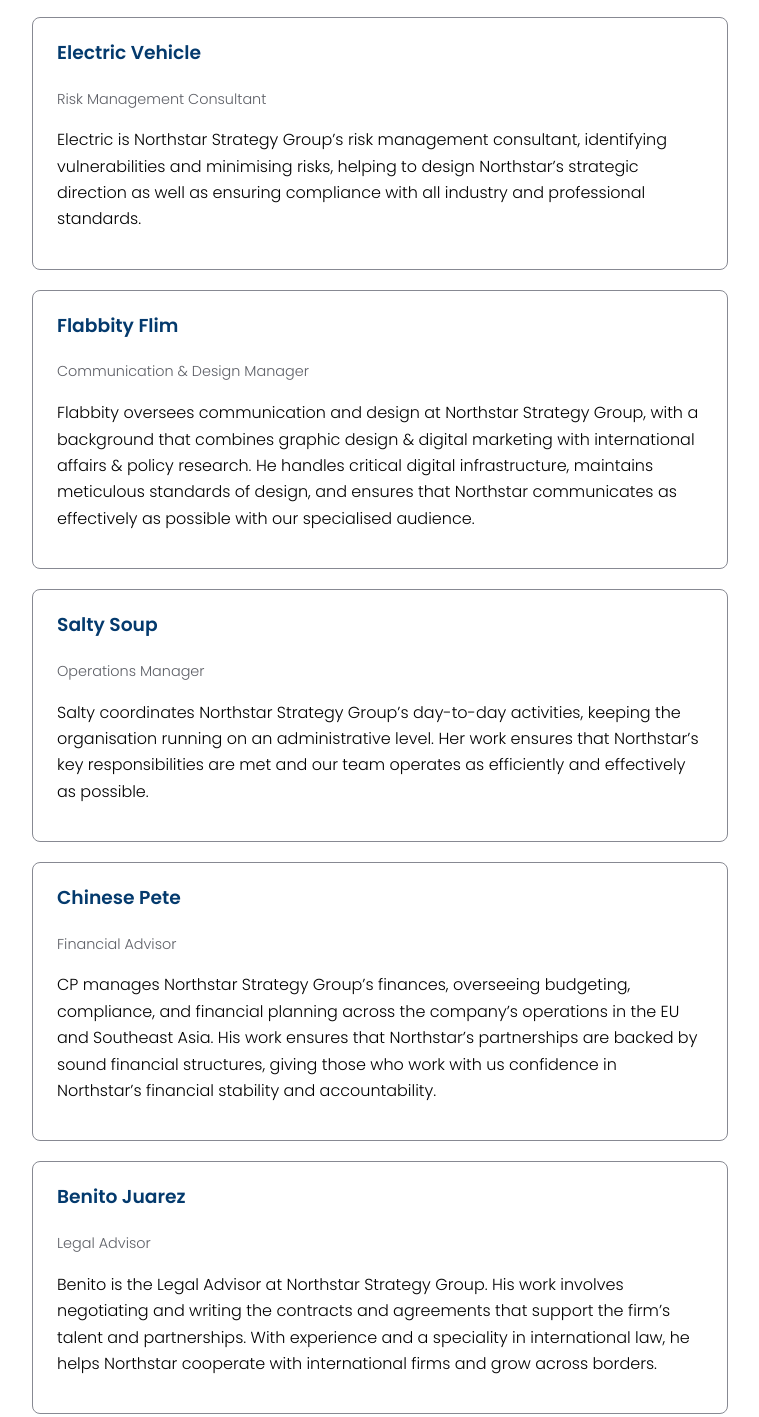
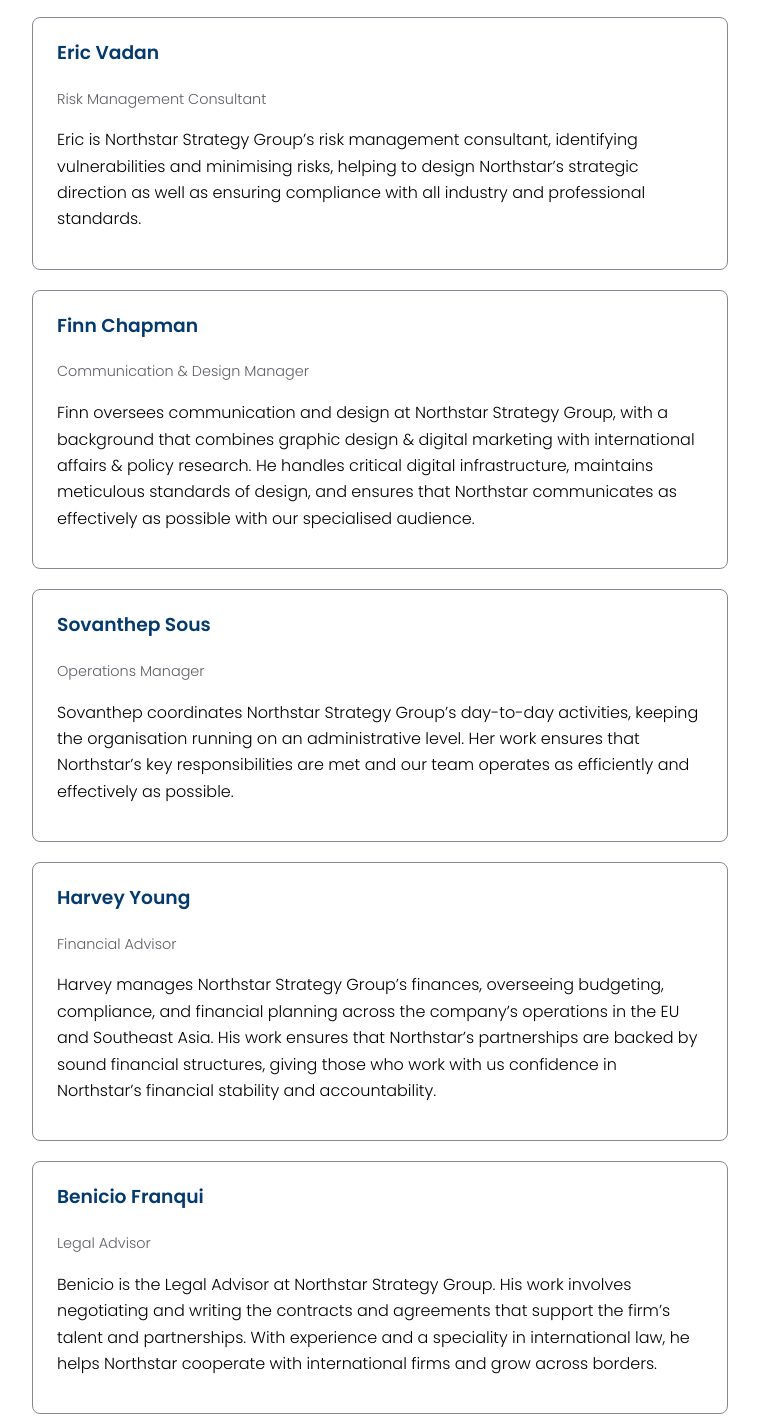
Before and after one commit to Benicio26/Northstar-Website, a plain HTML site: page team.html in a window 1280 px wide. Shown: the part 1100-2517 px from the top of the page, without its empty margins (260-1019 px from the left). Drawn offline with Linux system fonts and the light colour scheme.

Commit message:
Update team member names and descriptions

```diff
--- a/team.html
+++ b/team.html
@@ -33,51 +33,51 @@
     <h1>Our Team</h1>
 
     <div class="card">
-      <h3>Another Acrobat</h3>
+      <h3>Anna Anufrikova</h3>
       <p class="muted">Chief Executive Officer</p>
-      <p>Another is Northstar Strategy Group&rsquo;s CEO, and oversees our critical operations in the European Union and Southeast Asia. Before joining Northstar, she worked in the medical field, an experience that shaped the meticulous, people-first approach she brings to running the company&rsquo;s core systems and administrative functions.</p>
+      <p>Anna is Northstar Strategy Group&rsquo;s CEO, and oversees our critical operations in the European Union and Southeast Asia. Before joining Northstar, she worked in the medical field, an experience that shaped the meticulous, people-first approach she brings to running the company&rsquo;s core systems and administrative functions.</p>
     </div>
 
     <div class="card">
-      <h3>Yeehaw Titty</h3>
+      <h3>Ye Khaung Htet</h3>
       <p class="muted">Partnership &amp; Business Development Specialist</p>
-      <p>Yeehaw manages Northstar Strategy Group&rsquo;s growth through strategic partnerships, donor engagement, and business development, using his background in international development and fundraising. He works closely with NGOs, multilateral organisations, academic institutions, and private-sector partners to design impactful programmes and secure sustainable opportunities, strengthening institutions and driving sustainable development.</p>
+      <p>Ye Khaung manages Northstar Strategy Group&rsquo;s growth through strategic partnerships, donor engagement, and business development, using his background in international development and fundraising. He works closely with NGOs, multilateral organisations, academic institutions, and private-sector partners to design impactful programmes and secure sustainable opportunities, strengthening institutions and driving sustainable development.</p>
     </div>
 
     <div class="card">
-      <h3>Nanny State</h3>
+      <h3>Nathan Sims</h3>
       <p class="muted">Fundraising Consultant</p>
       <p>Nathan heads Northstar Strategy Group&rsquo;s fundraising projects, coordinating with international organisations, academic institutions, private donors, and other firms: these activities ensure that Northstar&rsquo;s partner NGOs have consistent and reliable sources of funding.</p>
     </div>
 
     <div class="card">
-      <h3>Electric Vehicle</h3>
+      <h3>Eric Vadan</h3>
       <p class="muted">Risk Management Consultant</p>
-      <p>Electric is Northstar Strategy Group&rsquo;s risk management consultant, identifying vulnerabilities and minimising risks, helping to design Northstar&rsquo;s strategic direction as well as ensuring compliance with all industry and professional standards.</p>
+      <p>Eric is Northstar Strategy Group&rsquo;s risk management consultant, identifying vulnerabilities and minimising risks, helping to design Northstar&rsquo;s strategic direction as well as ensuring compliance with all industry and professional standards.</p>
     </div>
 
     <div class="card">
-      <h3>Flabbity Flim</h3>
+      <h3>Finn Chapman</h3>
       <p class="muted">Communication &amp; Design Manager</p>
-      <p>Flabbity oversees communication and design at Northstar Strategy Group, with a background that combines graphic design &amp; digital marketing with international affairs &amp; policy research. He handles critical digital infrastructure, maintains meticulous standards of design, and ensures that Northstar communicates as effectively as possible with our specialised audience.</p>
+      <p>Finn oversees communication and design at Northstar Strategy Group, with a background that combines graphic design &amp; digital marketing with international affairs &amp; policy research. He handles critical digital infrastructure, maintains meticulous standards of design, and ensures that Northstar communicates as effectively as possible with our specialised audience.</p>
     </div>
 
     <div class="card">
-      <h3>Salty Soup</h3>
+      <h3>Sovanthep Sous</h3>
       <p class="muted">Operations Manager</p>
-      <p>Salty coordinates Northstar Strategy Group&rsquo;s day-to-day activities, keeping the organisation running on an administrative level. Her work ensures that Northstar&rsquo;s key responsibilities are met and our team operates as efficiently and effectively as possible.</p>
+      <p>Sovanthep coordinates Northstar Strategy Group&rsquo;s day-to-day activities, keeping the organisation running on an administrative level. Her work ensures that Northstar&rsquo;s key responsibilities are met and our team operates as efficiently and effectively as possible.</p>
     </div>
 
     <div class="card">
-      <h3>Chinese Pete</h3>
+      <h3>Harvey Young</h3>
       <p class="muted">Financial Advisor</p>
-      <p>CP manages Northstar Strategy Group&rsquo;s finances, overseeing budgeting, compliance, and financial planning across the company&rsquo;s operations in the EU and Southeast Asia. His work ensures that Northstar&rsquo;s partnerships are backed by sound financial structures, giving those who work with us confidence in Northstar&rsquo;s financial stability and accountability.</p>
+      <p>Harvey manages Northstar Strategy Group&rsquo;s finances, overseeing budgeting, compliance, and financial planning across the company&rsquo;s operations in the EU and Southeast Asia. His work ensures that Northstar&rsquo;s partnerships are backed by sound financial structures, giving those who work with us confidence in Northstar&rsquo;s financial stability and accountability.</p>
     </div>
 
     <div class="card">
-      <h3>Benito Juarez</h3>
+      <h3>Benicio Franqui</h3>
       <p class="muted">Legal Advisor</p>
-      <p>Benito is the Legal Advisor at Northstar Strategy Group. His work involves negotiating and writing the contracts and agreements that support the firm&rsquo;s talent and partnerships. With experience and a speciality in international law, he helps Northstar cooperate with international firms and grow across borders.</p>
+      <p>Benicio is the Legal Advisor at Northstar Strategy Group. His work involves negotiating and writing the contracts and agreements that support the firm&rsquo;s talent and partnerships. With experience and a speciality in international law, he helps Northstar cooperate with international firms and grow across borders.</p>
     </div>
   </main>
 
```
